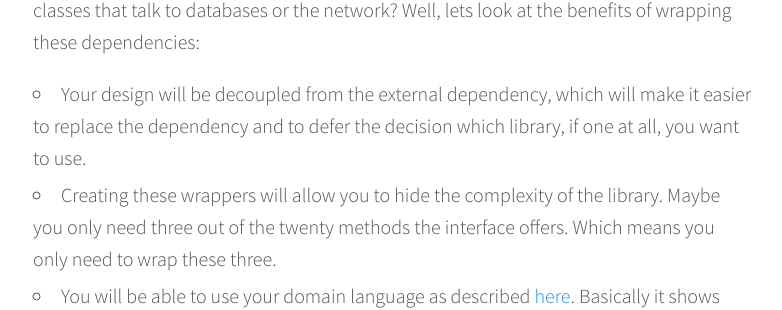
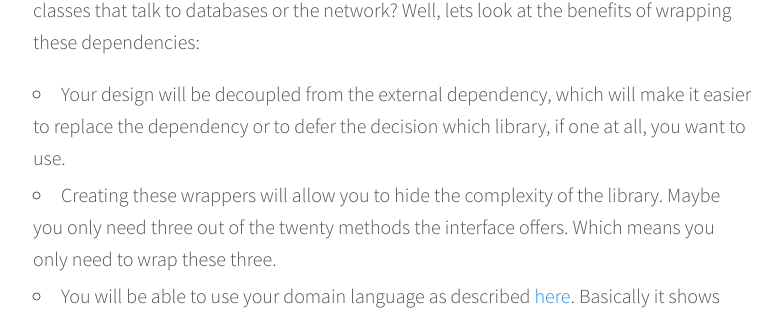
Before and after one commit to schlegde/schlegel.github.io, a Jekyll site: the page built from _posts/2015-11-15-dont-mock-what-you-dont-own.md, in a window 1280 px wide. Shown: the part 935-1245 px from the top of the page, without its empty margins (247-1029 px from the left). Built offline with Jekyll 4.4.1, drawn with Linux system fonts in a browser that asks for light colours; Markdown is read by kramdown in place of the engine named in the settings.

Commit message:
fix typo

```diff
--- a/_posts/2015-11-15-dont-mock-what-you-dont-own.md
+++ b/_posts/2015-11-15-dont-mock-what-you-dont-own.md
@@ -29,7 +29,7 @@ public class Wrapper {
 
 This is usually first met with uncertainty. Isn't the primary use case of mocks to fake classes that talk to databases or the network? Well, lets look at the benefits of wrapping these dependencies:
 
-* Your design will be decoupled from the external dependency, which will make it easier to replace the dependency and to defer the decision which library, if one at all, you want to use.
+* Your design will be decoupled from the external dependency, which will make it easier to replace the dependency or to defer the decision which library, if one at all, you want to use.
 * Creating these wrappers will allow you to hide the complexity of the library. Maybe you only need three out of the twenty methods the interface offers. Which means you only need to wrap these three.
 * You will be able to use your domain language as described [here](http://blog.8thlight.com/eric-smith/2011/10/27/thats-not-yours.html). Basically it shows how by using the opportunity to wrap the external object you can let it express your internal domain by choosing the classname and the methodnames of the methods you decide to wrap.
 * In some cases only wrapping the objects will make mocking possible. [Mockito](http://mockito.org/) will not allow you to verify calls on final methods. By wrapping these final methods you can verify interactions with them without having to use tools such as [PowerMock](https://github.com/jayway/powermock).
```
